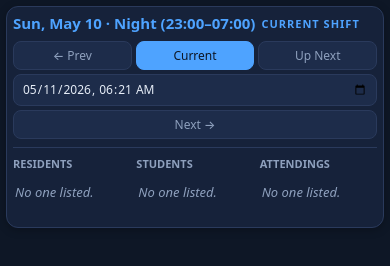
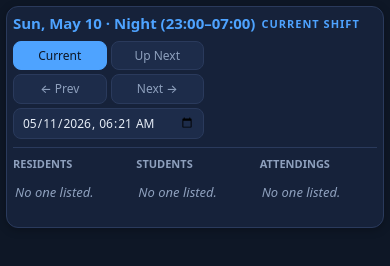
Before and after one commit to nlowhor/HGH-NDL, a plain HTML site: page index.html in a window 390 px wide. Drawn offline with Linux system fonts and the light colour scheme; no server answers.

Commit message:
Mobile: fixed card height for alignment; reorder nav buttons
- Fixed height (148px) on all .card so real cards and invisible spacers
  are always the same size — columns now align row-by-row correctly
- .card--mini (overflow row) keeps height: auto
- Nav uses a 2-column grid: Current + Up Next on row 1,
  Prev + Next on row 2, datetime picker full-width on row 3

https://claude.ai/code/session_017v9LdXybQ7kmb3Vfd1Le1M

Co-authored-by: Claude <noreply@anthropic.com>

```diff
--- a/styles.css
+++ b/styles.css
@@ -370,15 +370,25 @@ main {
   .shift-section__meta  { font-size: 15px; }
   .shift-section__label { font-size: 11px; }
   .shift-section__head-right { width: 100%; margin-left: 0; }
-  .shift-nav { flex-wrap: wrap; gap: 4px; }
-  .shift-nav__btn { flex: 1; padding: 5px 6px; font-size: 12px; }
-  .shift-nav__when { width: 100%; font-size: 12px; padding: 5px 8px; }
 
-  /* Keep 3 columns — narrower gaps and headers */
+  /* Nav: 2-column grid — Current/Up Next on row 1, Prev/Next on row 2, datetime full-width on row 3 */
+  .shift-nav {
+    display: grid;
+    grid-template-columns: 1fr 1fr;
+    gap: 4px;
+  }
+  #current-btn      { order: 1; }
+  #upnext-btn       { order: 2; }
+  #prev-shift-btn   { order: 3; }
+  #next-shift-btn   { order: 4; }
+  .shift-nav__when  { order: 5; grid-column: 1 / -1; font-size: 12px; padding: 5px 8px; }
+  .shift-nav__btn   { padding: 5px 6px; font-size: 12px; }
+
+  /* Keep 3 columns — tighter gaps and headers */
   .roles { column-gap: 6px; }
   .role-header { font-size: 11px; margin-bottom: 5px; letter-spacing: 0; }
 
-  /* Cards: stack photo above name so they fit in a narrow column */
+  /* Cards: vertical layout, fixed height so all cards (including spacers) align */
   .cards { gap: 5px; }
   .card {
     flex-direction: column;
@@ -386,7 +396,10 @@ main {
     text-align: center;
     padding: 6px 4px;
     gap: 4px;
+    height: 148px;
+    overflow: hidden;
   }
+  .card--mini { height: auto; }
   .card__photo {
     flex: 0 0 auto;
     width: 65%;
```
